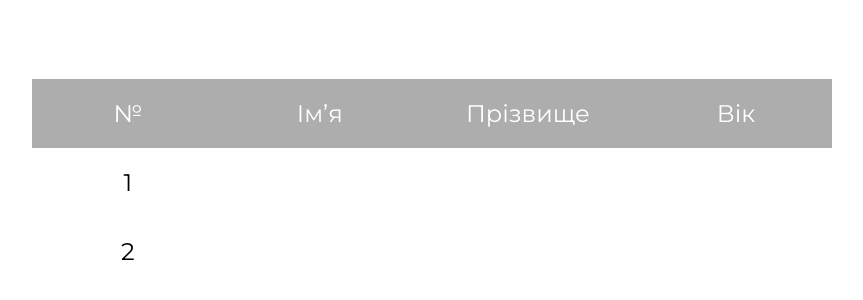
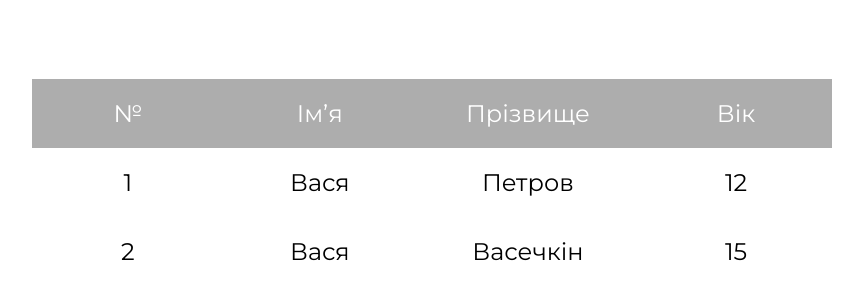
Before and after one commit to mikyven/shpp-frontend-basics, a plain HTML site: page level 1.3/index.html in a window 1280 px wide. Shown: the part 218-518 px from the top of the page, without its empty margins (208-1071 px from the left). Drawn offline with Linux system fonts and the light colour scheme.

Commit message:
task #1 and #2: completed

```diff
--- a/level 1.3/script.js
+++ b/level 1.3/script.js
@@ -1,5 +1,6 @@
 function DataTable(config, data) {
     let parent = document.querySelector(config.parent)
+    if (parent.children.length > 0) return
     let table = document.createElement("table")
     let head = document.createElement("thead")
     let body = document.createElement("tbody")
@@ -11,20 +12,39 @@ function DataTable(config, data) {
         let th = document.createElement("th")
         i == 0 ? th.innerHTML = "№" :
         th.innerHTML = config.columns[i - 1].title
+        i == 0 ? th.id = "number" :
+        th.id = config.columns[i - 1].value
         head.appendChild(th)
     }
 
     data.map(function (i) {
         let tr = document.createElement("tr")
+        tr.id = i.id
         body.appendChild(tr)
-        for (let j = 0; j < config.columns.length + 1; j++) {
+        let td = document.createElement("td")
+        td.innerHTML = data.indexOf(i) + 1
+        td.id = "number"
+        tr.appendChild(td)
+        let filteredEntries = Object.entries(i)
+        .filter(j => config.columns.some(k => k.value == j[0]) ? j : false)
+        config.columns.map(function (k) {
             let td = document.createElement("td")
             tr.appendChild(td)
-            if (j == 0) td.innerHTML = data.indexOf(i) + 1
-            else {
-                let values = []
-                config.columns.map(i => values[config.columns.indexOf(i)] = i.value)
-            }
+            filteredEntries[config.columns.indexOf(k)][0] == k.value ?
+            td.innerHTML = filteredEntries[config.columns.indexOf(k)][1] :
+            td.innerHTML = undefined
+            td.id = k.value
+        })
+    })
+
+    Array.from(table.children[0].children).map(function (i) {
+        i.onclick = () => {
+            let elementsArr = Array.from(document.querySelectorAll(`td#${i.id}`))
+
+            let arr = elementsArr.map(i => i = i.innerHTML)
+            elementsArr.map(i => {
+                i.innerHTML = arr[arr.length - elementsArr.indexOf(i) - 1]
+            })
         }
     })
 }
@@ -38,9 +58,22 @@ const config1 = {
     ]
 };
 
+const config2 = {
+    parent: '#usersTable',
+    columns: [
+        {title: 'Каша', value: 'name'},
+        {title: 'Вік', value: 'age'},
+    ]
+};
+
+const users2 = [
+    {id: 30050, name: 'Вася', surname: 'Петров', age: 35},
+    {id: 30051, name: 'Вася', surname: 'Васечкін', age: 14},
+];
+
 const users = [
     {id: 30050, name: 'Вася', surname: 'Петров', age: 12},
     {id: 30051, name: 'Вася', surname: 'Васечкін', age: 15},
 ];
 
-DataTable(config1, users);
+DataTable(config1, users)
--- a/level 1.3/style.css
+++ b/level 1.3/style.css
@@ -1,11 +1,22 @@
 @import url('https://fonts.googleapis.com/css2?family=Montserrat&display=swap');
 
+@import  "~/tabulator-tables/dist/css/tabulator.min.css";
+
 body {
-    height: 100vh;
+    min-height: 100vh;
     margin: 0;
     display: flex;
     justify-content: center;
-    align-items: center
+    align-items: center;
+    flex-direction: column;
+}
+
+#usersTable {
+    display: flex;
+    flex-direction: column;
+    row-gap: 50px;
+    justify-content: center;
+    margin: 50px 0;
 }
 
 table {
@@ -20,7 +31,23 @@ table {
 thead {
     background-color: rgb(173, 173, 173);
     color: rgb(255, 255, 255);
+}
 
+th:hover{
+    background-color: rgb(128, 128, 128)
+}
+
+tr:hover {
+    background-color: rgb(207, 207, 207);
+}
+
+th {
+    -webkit-touch-callout: none;
+    -webkit-user-select: none;
+    -khtml-user-select: none;
+    -moz-user-select: none;
+    -ms-user-select: none;
+    user-select: none;
 }
 
 th, td{
```
